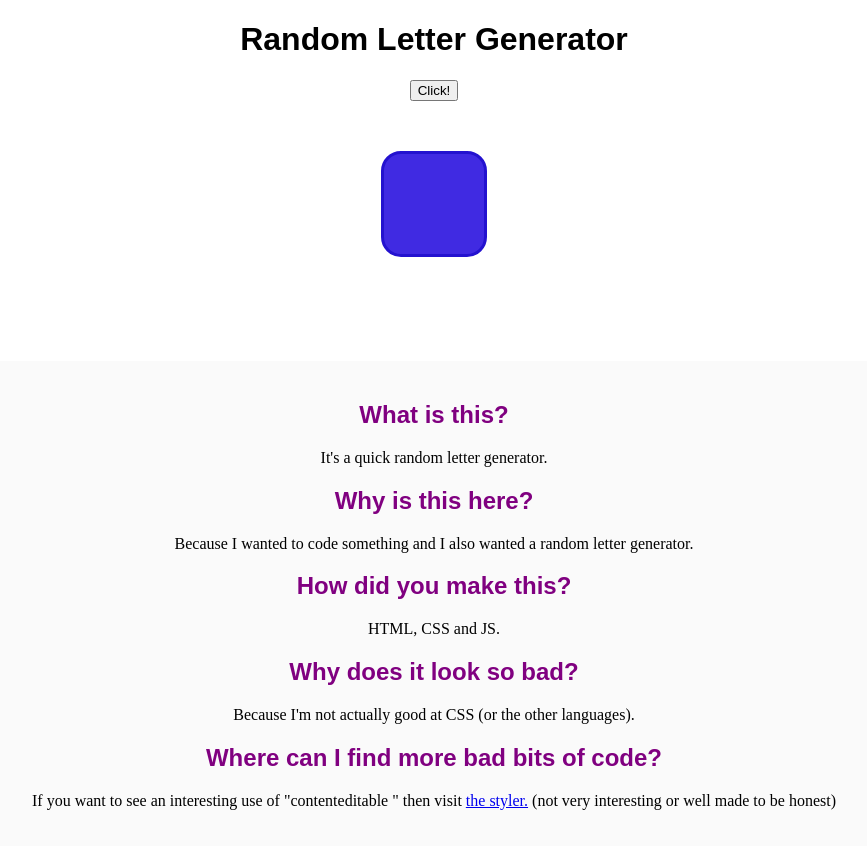
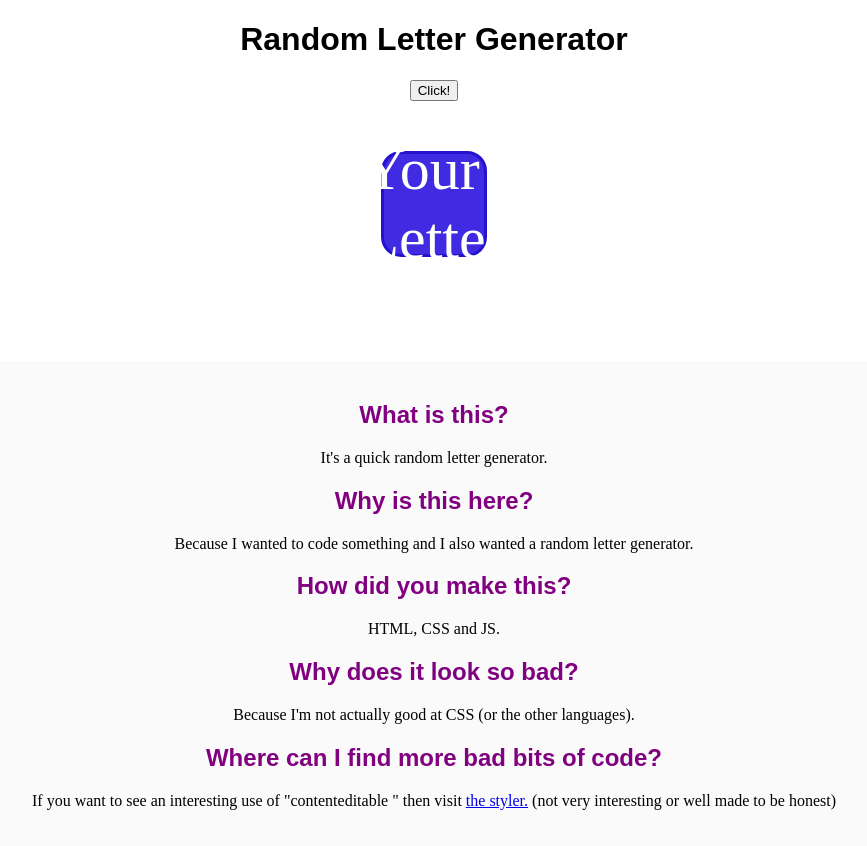
Before and after one commit to fractylizer/random-letter-generator, a plain HTML site: page index.html in a window 1280 px wide. Shown: the whole page, without its empty margins (206-1073 px from the left). Drawn offline with Linux system fonts and the light colour scheme.

Commit message:
Update index.html

```diff
--- a/index.html
+++ b/index.html
@@ -17,7 +17,7 @@
 <div class="boxbox">
 <div class="outputbox">
 
-<p id="output"></p>
+<p id="output">Your Letter</p>
 </div>
 </div>
 
```
